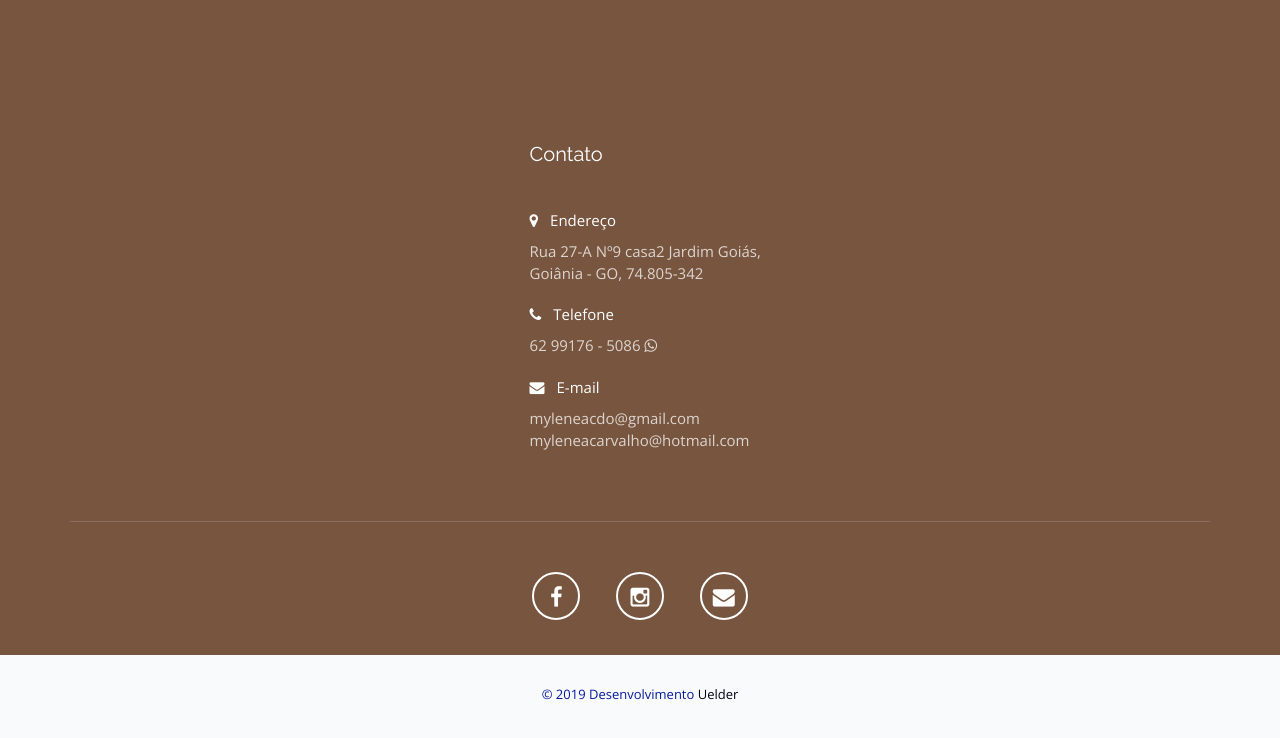
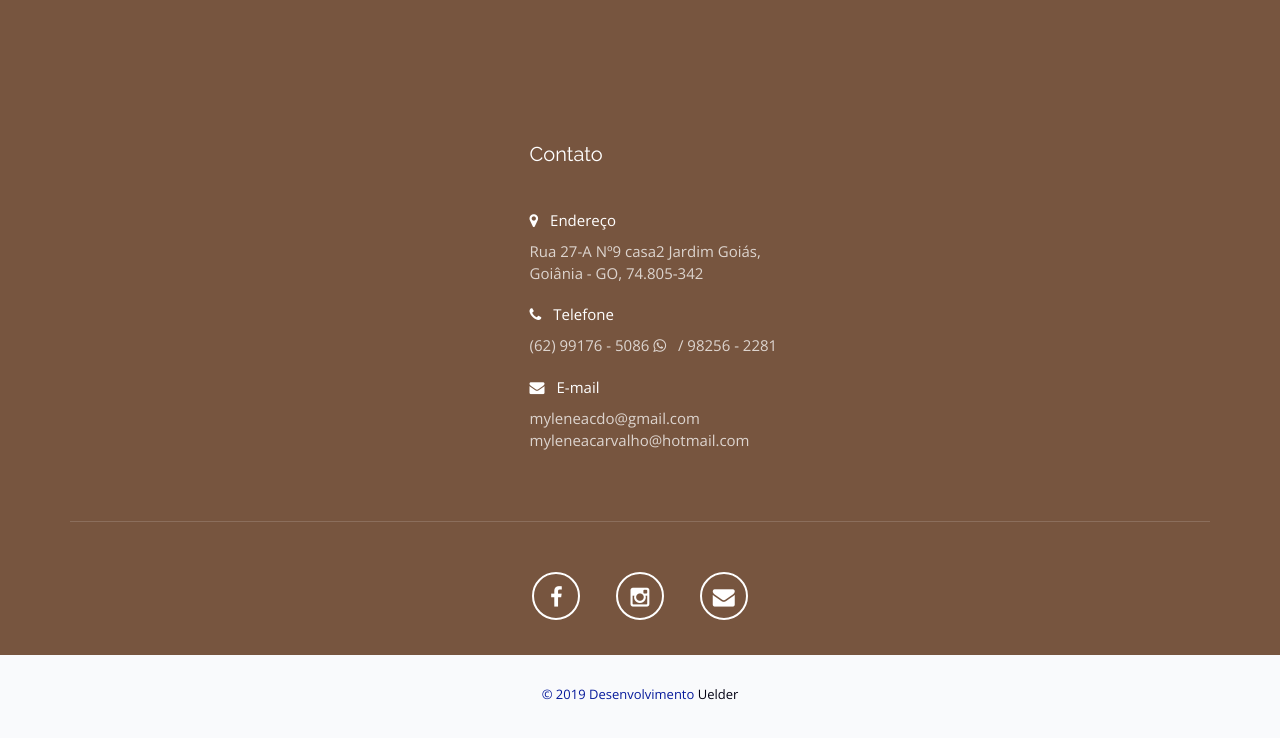
Before and after one commit to redleuas/redleuas.github.io, a website: page public_html/index.html in a window 1280 px wide. Shown: the part 3833-4571 px from the top of the page. Drawn offline with nearby package versions, Linux system fonts and the light colour scheme.

Commit message:
Ajuste linha contato.

```diff
--- a/public_html/index.html
+++ b/public_html/index.html
@@ -869,13 +869,13 @@
                 <div class="col-md-3 col-md-offset-1 contact-info" style="margin-left: 39%; margin-right: 40%">
                     <div class="contact-item">
                         <h3>Contato</h3>
-                        <p><span><i class="fa fa-map-marker"></i> Endereço</span>Rua 27-A Nº9 casa2 Jardim Goiás,<br> Goiânia - GO, 74.805-342</p>
+                        <p><span><i class="fa fa-map-marker"></i> Endereço</span> Rua 27-A Nº9 casa2 Jardim Goiás,<br> Goiânia - GO, 74.805-342 </p>
                     </div>
                     <div class="contact-item">
-                        <p><span><i class="fa fa-phone"></i> Telefone</span> 62 99176 - 5086 <i class="fa fa-whatsapp"></i></p>
+                        <p><span><i class="fa fa-phone"></i> Telefone</span> (62) 99176 - 5086 <i class="fa fa-whatsapp"></i> / 98256 - 2281 </p>
                     </div>
                     <div class="contact-item">
-                        <p><span><i class="fa fa-envelope"></i> E-mail</span> myleneacdo@gmail.com myleneacarvalho@hotmail.com</p>
+                        <p><span><i class="fa fa-envelope"></i> E-mail</span> myleneacdo@gmail.com myleneacarvalho@hotmail.com </p>
                     </div>
                 </div>
                 <div class="col-md-12">
```
